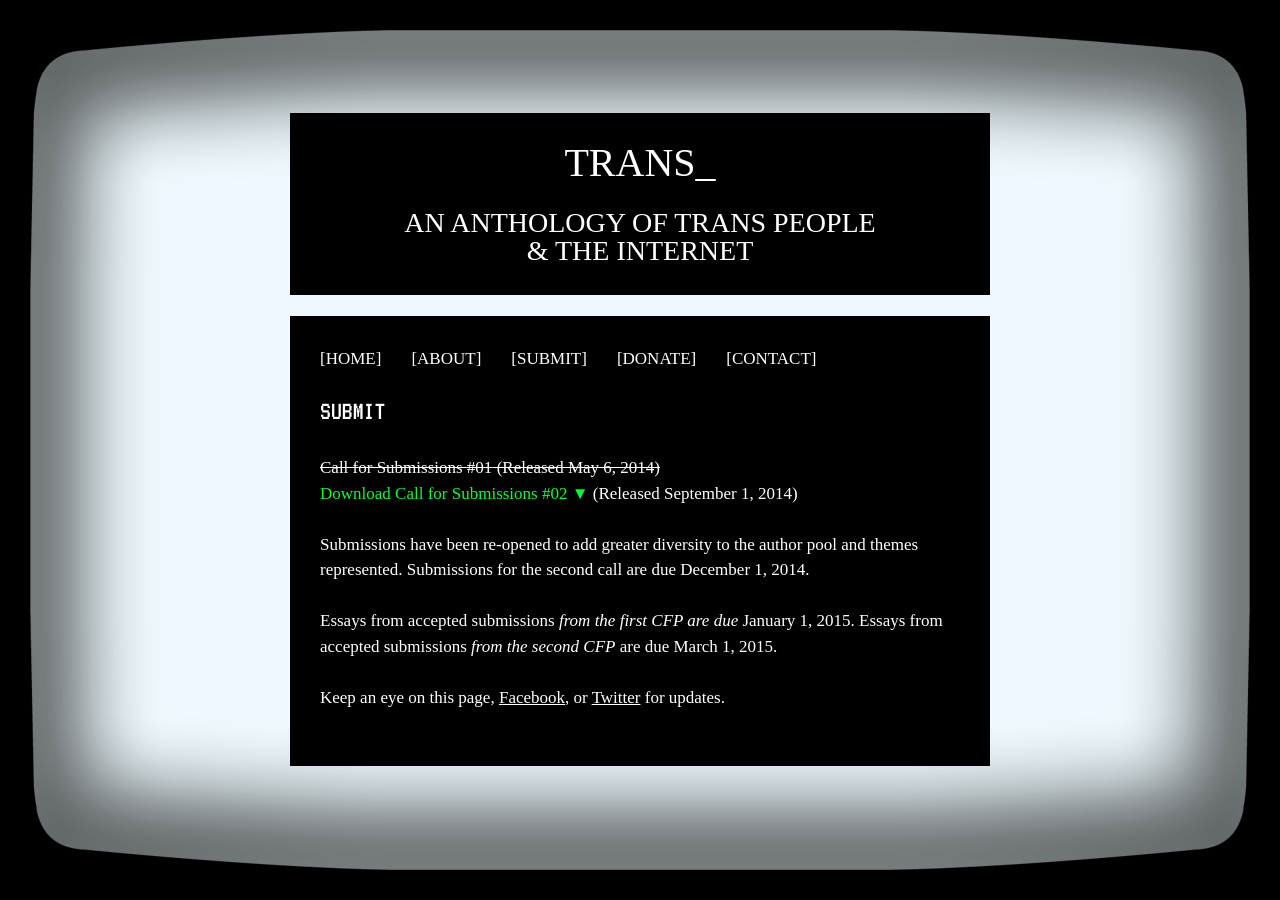
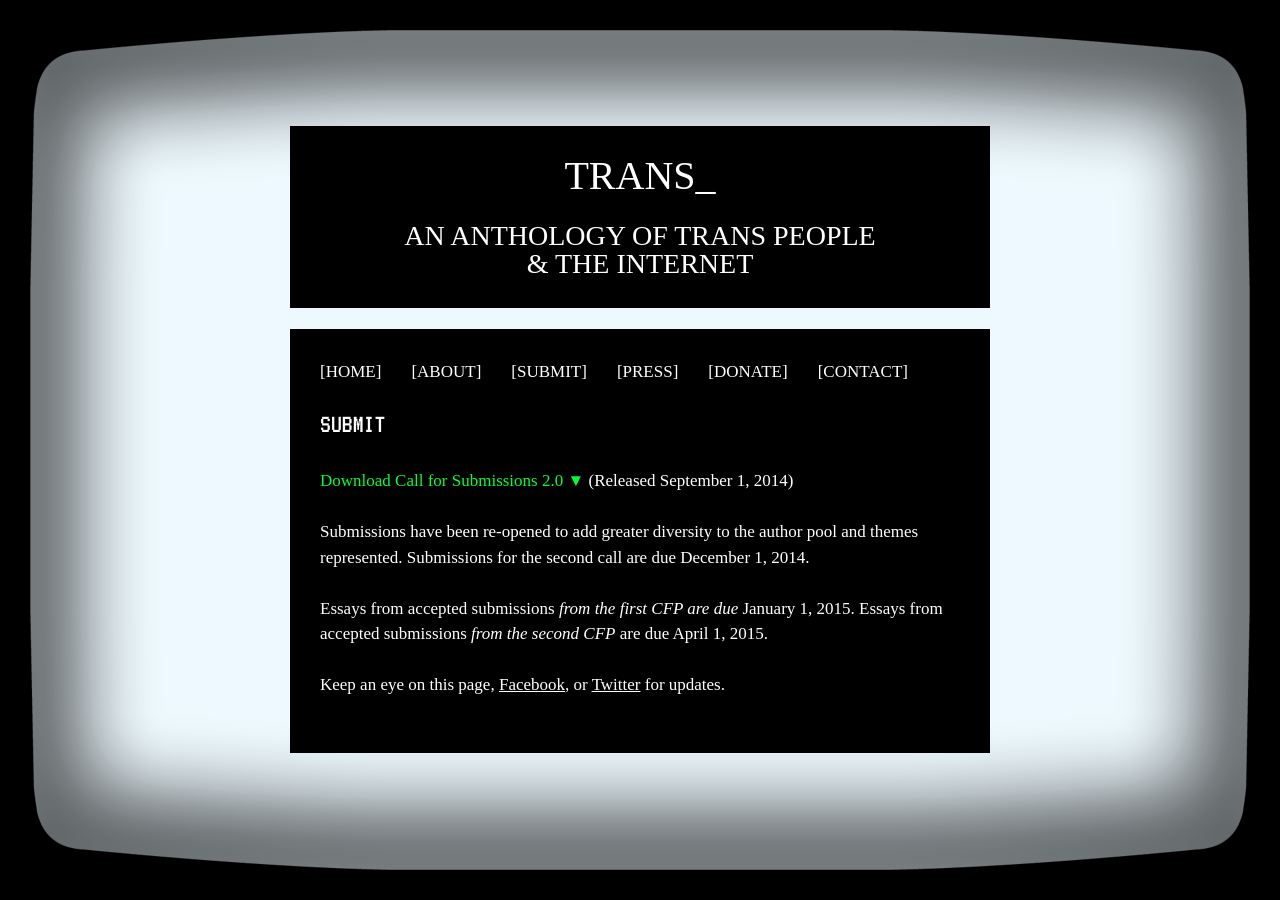
Before and after one commit to Trans-Digital/Trans-Digital.github.io, a Jekyll site: the page built from submit/index.html, in a window 1280 px wide. Built offline with Jekyll 4.4.1, drawn with Linux system fonts in a browser that asks for light colours; nearby versions of some CDN libraries; Markdown is read by kramdown in place of the engine named in the settings.

Commit message:
Adds Press page

```diff
--- a/_config.yml
+++ b/_config.yml
@@ -8,6 +8,7 @@ submissions_email_subject: Submission for Trans_ Anthology from your Contact pag
 googlefonts_name: VT323
 handle_twitter: Trans_Anthology
 handle_facebook: TransAnthology
+handle_tumblr: transontheinternet
 
 # DO NOT MODIFY
 markdown: redcarpet
--- a/_includes/navigation.html
+++ b/_includes/navigation.html
@@ -3,8 +3,8 @@
   <li>[<a class="color_yellow navigation" href="/" title="Home">HOME</a>]</li>
   <li>[<a class="color_blue navigation" href="/about" title="About">ABOUT</a>]</li>
   <li>[<a class="color_green navigation" href="/submit" title="Submit">SUBMIT</a>]</li>
+  <li>[<a class="color_red navigation" href="/press" title="Press">PRESS</a>]</li>
   <li>[<a class="color_orange navigation" href="/donate" title="Donate">DONATE</a>]</li>
-  <!-- <li>[<a class="color_red navigation" href="javascript:void(0);" title="Portfolio">Portfolio</a>]</li> -->
   <li>[<a class="color_fucsia navigation" href="/contact" title="Contact">CONTACT</a>]</li>
 </ul>
 
--- a/about/index.html
+++ b/about/index.html
@@ -7,7 +7,7 @@ title: About | Trans_ An Anthology of Trans People and the Internet
 
 <br>
 
-<p><em>Trans_</em> is the first anthology to collect the voices and experiences of trans people speaking to how the Internet has impacted our lives and how we have impacted the Internet. Publication will be Fall 2015 est.</p>
+<p><em>Trans_</em> is the first anthology to collect the voices and experiences of trans people speaking to how the Internet has impacted our lives and how we have impacted the Internet. Publication will be Spring 2016 est.</p>
 
 <br>
 
--- a/contact/index.html
+++ b/contact/index.html
@@ -20,6 +20,7 @@ title: Contact | Trans_ An Anthology of Trans People and the Internet
    {% assign email_contact_clean = email_contact | replace: '.', ' [dot] ' %}
 
    <p>Questions & Inquiries: <a class="color_fucsia" href="mailto:{{ site.contact_email }}?subject={{ site.contact_email_subject }}">{{ email_contact_clean }}</a></p>
-   <p>Twitter: <a class="color_fucsia" href="http://twitter.com/{{ site.handle_twitter }}">@{{ site.handle_twitter }}</a></p>
-   <p>Facebook: <a class="color_fucsia" href="http://facebook.com/TransAnthology">facebook.com/{{ site.handle_facebook }}</a></p>
+   <p>Twitter: <a class="color_fucsia" target="_blank" href="http://twitter.com/{{ site.handle_twitter }}">@{{ site.handle_twitter }}</a></p>
+   <p>Facebook: <a class="color_fucsia" target="_blank" href="http://facebook.com/TransAnthology">facebook.com/{{ site.handle_facebook }}</a></p>
+   <p>Tumblr: <a class="color_fucsia" target="_blank" href="http://transontheinternet.tumblr.com">{{ site.handle_tumblr }}.tumblr.com</a></p>
 </p>
--- a/index.html
+++ b/index.html
@@ -4,9 +4,9 @@ title: Trans_ An Anthology of Trans People and the Internet
 ---
 
 <h3 class="computer_text">
-> Status: <a href="/submit"> Call for Submissions #01 Released 05-16-2014</a>
+> Status: <a href="/submit"> Call for Submissions 1.0 Released 05-16-2014</a>
 <br>
 > Status: <a href="/submit">Submissions Round #01  Under Review 08-01-2014</a>
 <br>
-> Status: <a href="/submit"><span style="color:#0F3;">Call for Submissoins #02 Released 09-01-2014</span></a>
+> Status: <a href="/submit"><span style="color:#0F3;">Call for Submissoins 2.0 Released 09-01-2014</span></a>
 </h3>
--- a/submit/index.html
+++ b/submit/index.html
@@ -7,8 +7,7 @@ title: Submit | Trans_ An Anthology of Trans People and the Internet
 
 <br>
 
-<p style="text-decoration:line-through"><a href="#">Call for Submissions #01</a> (Released May 6, 2014)</p>
-<p><a style="color:#0F3;" href="/submit/CFP-Trans_Anthology.pdf">Download Call for Submissions #02 &#9660</a> (Released September 1, 2014)</p>
+<p><a style="color:#0F3;" href="/submit/CFP-Trans_Anthology.pdf">Download Call for Submissions 2.0 &#9660</a> (Released September 1, 2014)</p>
 
 <br>
 
@@ -19,7 +18,7 @@ title: Submit | Trans_ An Anthology of Trans People and the Internet
 
 <br>
 
-<p>Essays from accepted submissions <em>from the first CFP are due</em> January 1, 2015. Essays from accepted submissions <em>from the second CFP</em> are due March 1, 2015.</p>
+<p>Essays from accepted submissions <em>from the first CFP are due</em> January 1, 2015. Essays from accepted submissions <em>from the second CFP</em> are due April 1, 2015.</p>
 
 <br>
 
```
Also changed, not shown: press/index.html (added, +20 -0 lines), img/logo.jpg (added), img/press_ftmmagazine_1.jpg (added).
